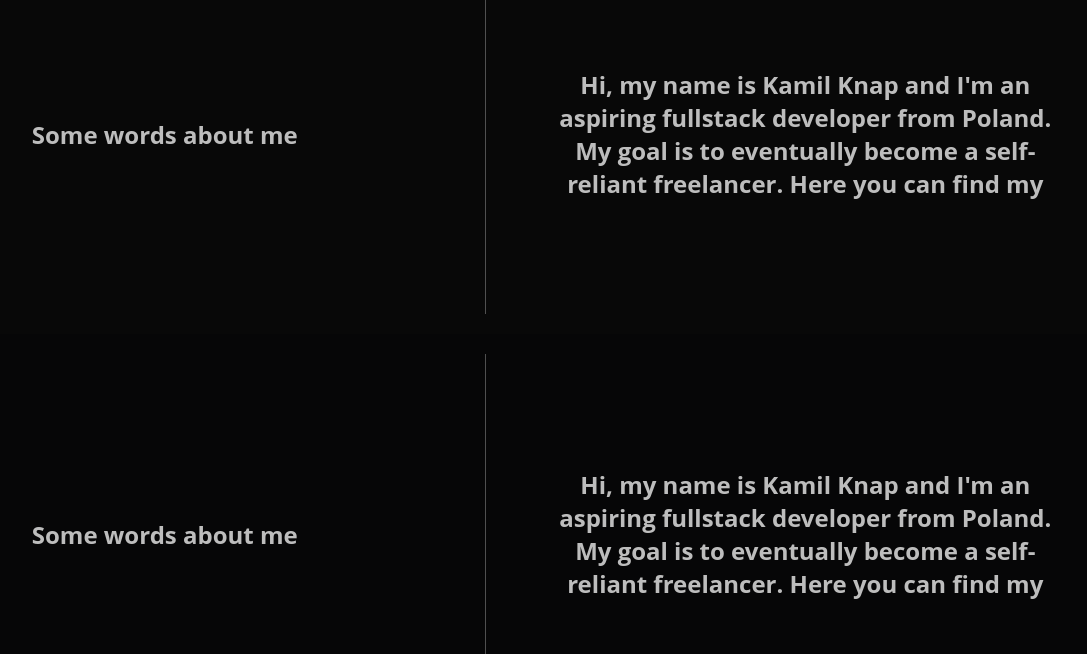
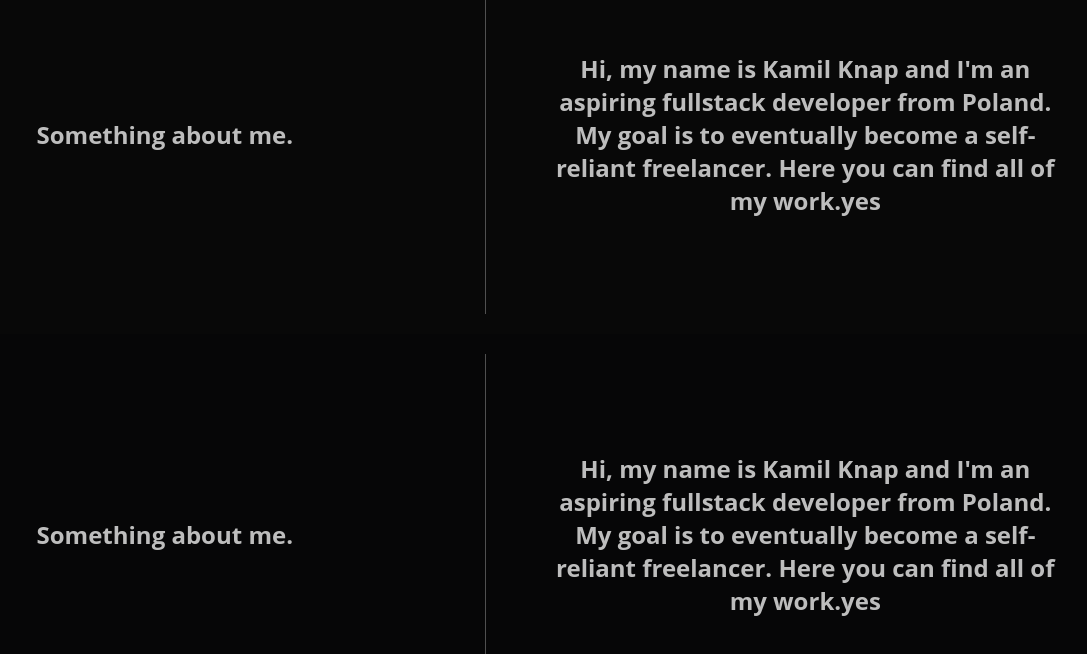
Before and after one commit to kaenpe/kaenpe-portfolio, a Next.js app: page / in a window 1280 px wide. Shown: the part 1266-1920 px from the top of the page, without its empty margins (155-1242 px from the left). Built offline with nearby package versions, Linux system fonts and the light colour scheme.

Commit message:
added refinview hook to all sections

```diff
--- a/components/About/About.js
+++ b/components/About/About.js
@@ -19,7 +19,7 @@ const StyledHeader = styled.h1`
 	position: relative;
 	width: 40%;
 	text-align: center;
-	opacity: ${({ visible }) => (visible ? 1 : 0)};
+	opacity: ${({ visible }) => (visible === 'show' ? 1 : 0)};
 	transform: opacity;
 	transition-duration: 2s;
 `;
@@ -33,11 +33,11 @@ const StyledDivider = styled.div`
 `;
 
 const About = ({ aboutRef }) => {
-	const [visible, setVisible] = useState(false);
+	const [visible, setVisible] = useState('hide');
 	const { inView, setRefs } = useRefInView(aboutRef);
 
 	useEffect(() => {
-		inView ? setVisible(true) : setVisible(false);
+		inView ? setVisible('show') : setVisible('hide');
 	}, [inView]);
 	return (
 		<StyledAboutContainer ref={setRefs}>
--- a/components/Contact/Contact.js
+++ b/components/Contact/Contact.js
@@ -1,5 +1,6 @@
-import React from 'react';
+import React, { useEffect, useState } from 'react';
 import styled from 'styled-components';
+import useRefInView from '../../hooks/useRefInView';
 
 const StyledAboutContainer = styled.section`
 	width: 100%;
@@ -12,11 +13,13 @@ const StyledAboutContainer = styled.section`
 `;
 
 const StyledHeader = styled.h1`
-	display: inline;
 	color: ${({ theme }) => theme.colors.primaryText};
 	position: relative;
 	width: 40%;
 	text-align: center;
+	opacity: ${({ visible }) => (visible === 'show' ? 1 : 0)};
+	transform: opacity;
+	transition-duration: 2s;
 `;
 
 const StyledDivider = styled.div`
@@ -28,14 +31,21 @@ const StyledDivider = styled.div`
 `;
 
 const Contact = ({ contactRef }) => {
+	const [visible, setVisible] = useState('hide');
+	const { inView, setRefs } = useRefInView(contactRef);
+
+	useEffect(() => {
+		inView ? setVisible('show') : setVisible('hide');
+	}, [inView]);
 	return (
-		<StyledAboutContainer ref={contactRef}>
-			<StyledHeader>Some words about me</StyledHeader>
+		<StyledAboutContainer ref={setRefs}>
+			<StyledHeader visible={visible}>Something about me.</StyledHeader>
 			<StyledDivider></StyledDivider>
-			<StyledHeader>
+			<StyledHeader visible={visible}>
 				Hi, my name is Kamil Knap and I'm an aspiring fullstack developer from
 				Poland. My goal is to eventually become a self-reliant freelancer. Here
-				you can find my
+				you can find all of my work.
+				{inView ? 'yes' : 'no'}
 			</StyledHeader>
 		</StyledAboutContainer>
 	);
--- a/components/Hero/Hero.js
+++ b/components/Hero/Hero.js
@@ -24,7 +24,7 @@ const StyledHeroContainer = styled.section`
 `;
 
 const StyledImage = styled(Image)`
-	opacity: ${({ visible }) => (visible === true ? '0.8' : '0')};
+	opacity: ${({ visible }) => (visible === 'show' ? '0.8' : '0')};
 	transform: opacity;
 	transition-duration: 1s;
 `;
@@ -37,11 +37,11 @@ const StyledHeader = styled.h1`
 	z-index: 101;
 `;
 const Hero = ({ heroRef }) => {
-	const [visible, setVisible] = useState('hidden');
+	const [visible, setVisible] = useState('hide');
 	const { inView, setRefs } = useRefInView(heroRef);
 
 	useEffect(() => {
-		inView ? setVisible(true) : setVisible(false);
+		inView ? setVisible('show') : setVisible('hide');
 	}, [inView]);
 	useEffect(() => {
 		setVisible('visible');
--- a/components/Products/Products.js
+++ b/components/Products/Products.js
@@ -1,5 +1,6 @@
-import React from 'react';
+import React, { useEffect, useState } from 'react';
 import styled from 'styled-components';
+import useRefInView from '../../hooks/useRefInView';
 
 const StyledAboutContainer = styled.section`
 	width: 100%;
@@ -12,11 +13,13 @@ const StyledAboutContainer = styled.section`
 `;
 
 const StyledHeader = styled.h1`
-	display: inline;
 	color: ${({ theme }) => theme.colors.primaryText};
 	position: relative;
 	width: 40%;
 	text-align: center;
+	opacity: ${({ visible }) => (visible === 'show' ? 1 : 0)};
+	transform: opacity;
+	transition-duration: 2s;
 `;
 
 const StyledDivider = styled.div`
@@ -28,14 +31,21 @@ const StyledDivider = styled.div`
 `;
 
 const Product = ({ productsRef }) => {
+	const [visible, setVisible] = useState('hide');
+	const { inView, setRefs } = useRefInView(productsRef);
+
+	useEffect(() => {
+		inView ? setVisible('show') : setVisible('hide');
+	}, [inView]);
 	return (
-		<StyledAboutContainer ref={productsRef}>
-			<StyledHeader>Some words about me</StyledHeader>
+		<StyledAboutContainer ref={setRefs}>
+			<StyledHeader visible={visible}>Something about me.</StyledHeader>
 			<StyledDivider></StyledDivider>
-			<StyledHeader>
+			<StyledHeader visible={visible}>
 				Hi, my name is Kamil Knap and I'm an aspiring fullstack developer from
 				Poland. My goal is to eventually become a self-reliant freelancer. Here
-				you can find my
+				you can find all of my work.
+				{inView ? 'yes' : 'no'}
 			</StyledHeader>
 		</StyledAboutContainer>
 	);
--- a/hooks/useRefInView.js
+++ b/hooks/useRefInView.js
@@ -2,7 +2,7 @@ import { useCallback } from 'react';
 import { useInView } from 'react-intersection-observer';
 
 const useRefInView = (ref) => {
-	const [inViewRef, inView] = useInView({ threshold: 0.6 });
+	const [inViewRef, inView] = useInView({ threshold: 0.5 });
 
 	// Use `useCallback` so we don't recreate the function on each render - Could result in infinite loop
 	const setRefs = useCallback(
```
